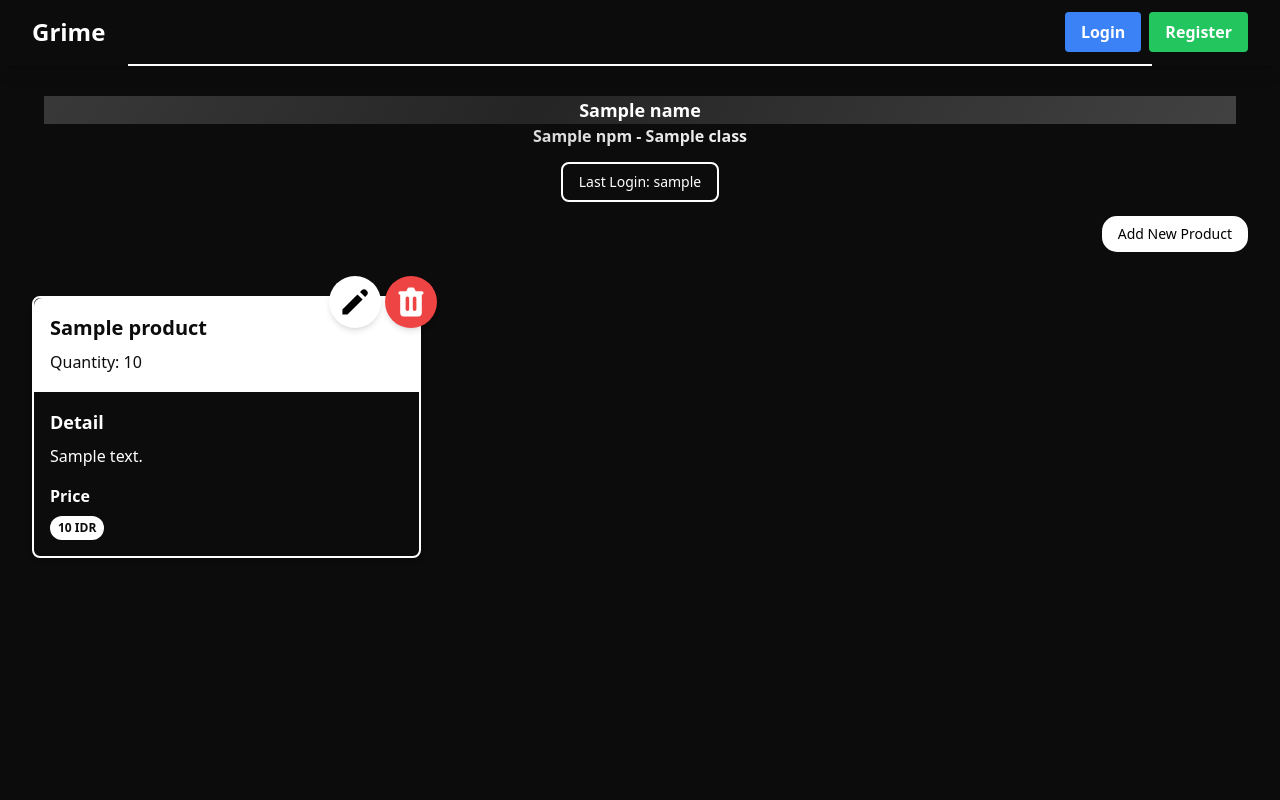
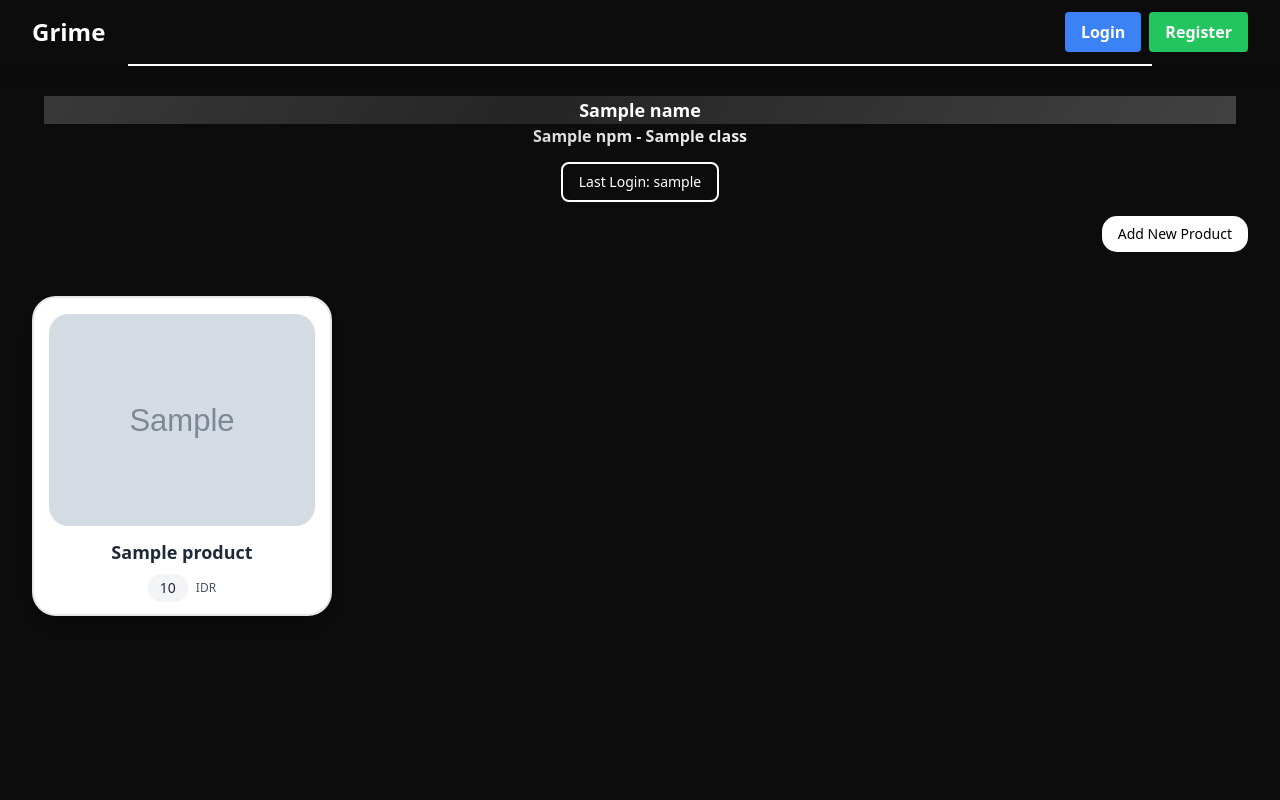
Before and after one commit to danferdiansyah/grime, a Django app: template main/templates/main.html in a window 1280 px wide. Run offline with Django 5.2, Linux system fonts and the light colour scheme; tables that the repository leaves empty hold one stand-in row (values such as "Sample post"); the template is opened without the code that fills it: values that come from a table or form of the project are taken from there, most other values are stand-ins (such as "Sample title", 1, 10 or a date in 2020); grey boxes marked "Sample" are stand-in pictures; some libraries are stand-ins or nearby versions.

Commit message:
Major update on Models and upload image feature

```diff
--- a/grime/settings.py
+++ b/grime/settings.py
@@ -114,6 +114,9 @@ USE_I18N = True
 
 USE_TZ = True
 
+MEDIA_URL = '/media/'
+MEDIA_ROOT = os.path.join(BASE_DIR, 'media')
+
 
 # Static files (CSS, JavaScript, Images)
 # https://docs.djangoproject.com/en/5.1/howto/static-files/
--- a/main/forms.py
+++ b/main/forms.py
@@ -4,4 +4,4 @@ from main.models import Product
 class ProductForm(ModelForm):
     class Meta:
         model = Product
-        fields = ["name", "price", "description", "quantity"]
+        fields = ["name", "price", "description", "quantity", "image"]
--- a/main/models.py
+++ b/main/models.py
@@ -9,6 +9,7 @@ class Product(models.Model):
     price = models.IntegerField()
     description = models.TextField()
     quantity = models.IntegerField()
+    image = models.ImageField(upload_to='product_images/', null=True, blank=True)
 
     @property
     def is_price_valid(self):
--- a/main/templates/card_product.html
+++ b/main/templates/card_product.html
@@ -1,31 +1,46 @@
-{% load custom_filters %}
+<div class="relative break-inside-avoid" onclick="openPopup('{{ product.name }}', {{ product.quantity }}, '{{ product.price }}', '{{ product.description }}')">
+  <div class="relative top-5 bg-white shadow-lg rounded-[24px] mb-6 break-inside-avoid flex flex-col items-center border-2 border-gray-200 hover:shadow-[0px_0px_15px_5px_rgba(255,255,255,0.4)] hover:transform hover:scale-105 transition-transform duration-300 cursor-pointer"
+       style="width: 300px; height: 320px;"> <!-- Fixed height for the card -->
 
-<div class="relative break-inside-avoid">
-  <div class="absolute top-2 z-10 left-1/2 -translate-x-1/2 flex items-center -space-x-2">
+    <div class="bg-gray-200 w-[90%] h-[110%] flex justify-center items-center rounded-[20px] mt-4 overflow-hidden"> <!-- Added overflow-hidden -->
+      {% if product.image %}  <!-- Check if product has an image -->
+        <img src="{{ product.image.url }}" alt="Product Image" class="rounded-lg object-cover w-full h-full" />
+      {% else %}
+        <div class="flex items-center justify-center w-full h-full text-gray-500">
+          No Image Available
+        </div>  <!-- Placeholder when no image is available -->
+      {% endif %}
     </div>
-  <div class="relative top-5 bg-[#0c0c0c] shadow-md rounded-lg mb-6 break-inside-avoid flex flex-col border-2 border-white hover:shadow-[0px_0px_10px_5px_rgba(255,255,255,0.4)] hover:transform hover:scale-[1.03] transition-transform duration-300">
-    <div class="bg-white text-[#0c0c0c] p-4 rounded-t-lg border-b-2 border-white">
-      <h3 class="font-bold text-xl mb-2">{{product.name}}</h3>
-      <p class="text-[#0c0c0c]">Quantity: {{product.quantity}}</p>
-    </div>
-    <div class="p-4">
-      <p class="font-semibold text-lg mb-2 text-white">Detail</p>
-      <p class="text-white mb-2">
-        <span class="pb-1">{{product.description}}</span>
-      </p>
-      <div class="mt-4">
-        <p class="text-white font-semibold mb-2">Price</p>
-        <div class="flex items-center">
-          <span class="text-xs font-semibold inline-block py-1 px-2 uppercase rounded-full text-[#0c0c0c] bg-white">
-              {{ product.price|format_idr }} IDR
-          </span>
+
+    <!-- Product Name and Price -->
+    <div class="p-3 text-center w-full h-[40%] flex flex-col justify-end">
+      <h3 class="font-bold text-lg mb-2 text-gray-800">{{ product.name }}</h3>
+      <div class="flex justify-center items-center space-x-2">
+        <span class="bg-gray-100 rounded-full px-3 py-1 text-gray-800 text-sm">{{ product.price }}</span>
+        <span class="text-gray-600 text-xs">IDR</span>
       </div>
     </div>
   </div>
+
+    <!-- Popup Modal for Product Details -->
+  <div id="productPopup" class="hidden fixed inset-0 bg-black bg-opacity-50 flex items-center justify-center z-50" onclick="closePopup()">
+    <!-- Modal Content -->
+    <div class="bg-white p-6 rounded-[24px] shadow-lg max-w-md w-full relative" onclick="event.stopPropagation()" style="width: 400px;">
+      <h3 id="popupName" class="font-bold text-lg mb-2 text-black text-center"></h3>
+
+      <!-- Product Image -->
+      <div class="bg-gray-200 flex justify-center items-center rounded-[20px] overflow-hidden mb-4 w-[90%] h-[110%]">
+        <img src="{{ product.image.url }}" alt="Product Image" class="rounded-lg object-cover w-full h-48" /> <!-- Set height to match the main card -->
       </div>
-  <div class="absolute top-0 -right-4 flex space-x-1">
-    <a href="{% url 'main:edit_product' product.pk %}" class="bg-white hover:bg-[#c9c9c9] text-white rounded-full p-2 transition duration-300 shadow-md">
-      <svg xmlns="http://www.w3.org/2000/svg" class="h-9 w-9" viewBox="0 0 20 20" fill="black">
+
+      <p id="popupQuantity" class="text-gray-600 text-sm mb-4 text-center"></p>
+      <p id="popupDescription" class="text-gray-700 mb-4 text-center"></p>
+      <p id="popupPrice" class="text-gray-900 font-semibold text-center mb-6"></p>
+
+      <!-- Edit and Delete Buttons -->
+      <div class="flex justify-center space-x-4 mb-4">
+        <a href="{% url 'main:edit_product' product.pk %}" class="bg-white hover:bg-[#c9c9c9] text-black rounded-full p-2 transition duration-300 shadow-md">
+          <svg xmlns="http://www.w3.org/2000/svg" class="h-9 w-9" viewBox="0 0 20 20" fill="currentColor">
             <path d="M13.586 3.586a2 2 0 112.828 2.828l-.793.793-2.828-2.828.793-.793zM11.379 5.793L3 14.172V17h2.828l8.38-8.379-2.83-2.828z" />
           </svg>
         </a>
@@ -35,4 +50,24 @@
           </svg>
         </a>
       </div>
+
+      <!-- Close Button -->
+      <button onclick="closePopup()" class="absolute top-2 right-2 bg-red-500 text-white py-1 px-3 rounded-full font-bold">X</button>
     </div>
+  </div>
+  </div>
+</div>
+
+<script>
+  function openPopup(name, quantity, price, description) {
+    document.getElementById('popupName').innerText = name;
+    document.getElementById('popupQuantity').innerText = 'Quantity: ' + quantity;
+    document.getElementById('popupDescription').innerText = description;
+    document.getElementById('popupPrice').innerText = price + ' IDR';
+    document.getElementById('productPopup').classList.remove('hidden');
+  }
+
+  function closePopup() {
+    document.getElementById('productPopup').classList.add('hidden');
+  }
+</script>
--- a/main/templates/edit_product.html
+++ b/main/templates/edit_product.html
@@ -12,7 +12,7 @@
     <h1 class="text-3xl font-bold text-center mb-8 text-white">Edit Product</h1>
 
     <div class="bg-[#0c0c0c] rounded-[25px] p-6 form-style outline outline-[2px] outline-white">
-      <form method="POST" class="space-y-6">
+      <form method="POST" enctype="multipart/form-data" class="space-y-6">
             {% csrf_token %}
             {% for field in form %}
                 <div class="flex flex-col">
@@ -30,6 +30,7 @@
                     {% endfor %}
                 </div>
             {% endfor %}
+
           <div class="flex justify-center mt-6">
               <button type="submit" class="w-auto flex justify-center py-2 px-4 text-sm font-medium rounded-[15px] text-black bg-white hover:bg-gray-200 focus:outline-none focus:ring-0 transition duration-200 ease-in-out
               hover:shadow-[0px_0px_15px_5px_rgba(255,255,255,0.4)] active:animate-button-press">
@@ -49,5 +50,5 @@
             input.classList.remove('text-opacity-100'); // Text opacity back to normal
         }
     }
-  </script>
+</script>
 {% endblock %}
--- a/main/templates/main.html
+++ b/main/templates/main.html
@@ -32,7 +32,8 @@
       <p class="text-center text-gray-600 mt-4">No product yet.</p>
   </div>
   {% else %}
-  <div class="columns-1 sm:columns-2 lg:columns-3 gap-6 space-y-6 w-full">
+  <!-- Change to a responsive grid layout with 4 columns on large screens -->
+  <div class="grid grid-cols-1 sm:grid-cols-2 lg:grid-cols-3 xl:grid-cols-4 gap-6 w-full max-w-7xl mx-auto">
       {% for product in products %}
           {% include 'card_product.html' with product=product %}
       {% endfor %}
--- a/main/urls.py
+++ b/main/urls.py
@@ -1,6 +1,7 @@
+from django.conf import settings
+from django.conf.urls.static import static
 from django.urls import path
 from main.views import show_main, create_product, show_xml, show_json, show_xml_by_id, show_json_by_id, register, login_user, logout_user, edit_product, delete_product
-
 
 app_name = 'main'
 
@@ -15,5 +16,8 @@ urlpatterns = [
     path('login/', login_user, name='login'),
     path('logout/', logout_user, name='logout'),
     path('edit-product/<uuid:id>', edit_product, name='edit_product'),
-    path('delete-product/<uuid:id>', delete_product, name='delete_product')
+    path('delete-product/<uuid:id>', delete_product, name='delete_product'),
 ]
+
+if settings.DEBUG:
+    urlpatterns += static(settings.MEDIA_URL, document_root=settings.MEDIA_ROOT)
```
Also changed, not shown: main/templates/create_product.html (+6 -5 lines), main/templates/register.html (+0 -10 lines), main/views.py (+21 -17 lines), grime/urls.py (line endings or trailing spaces), main/migrations/0004_product_image.py (added), media/product_images/13.jpg (added), media/product_images/POCO_X3_GT_stargaze_black.jpg (added). Lines whose indentation alone changed are shown as unchanged.
